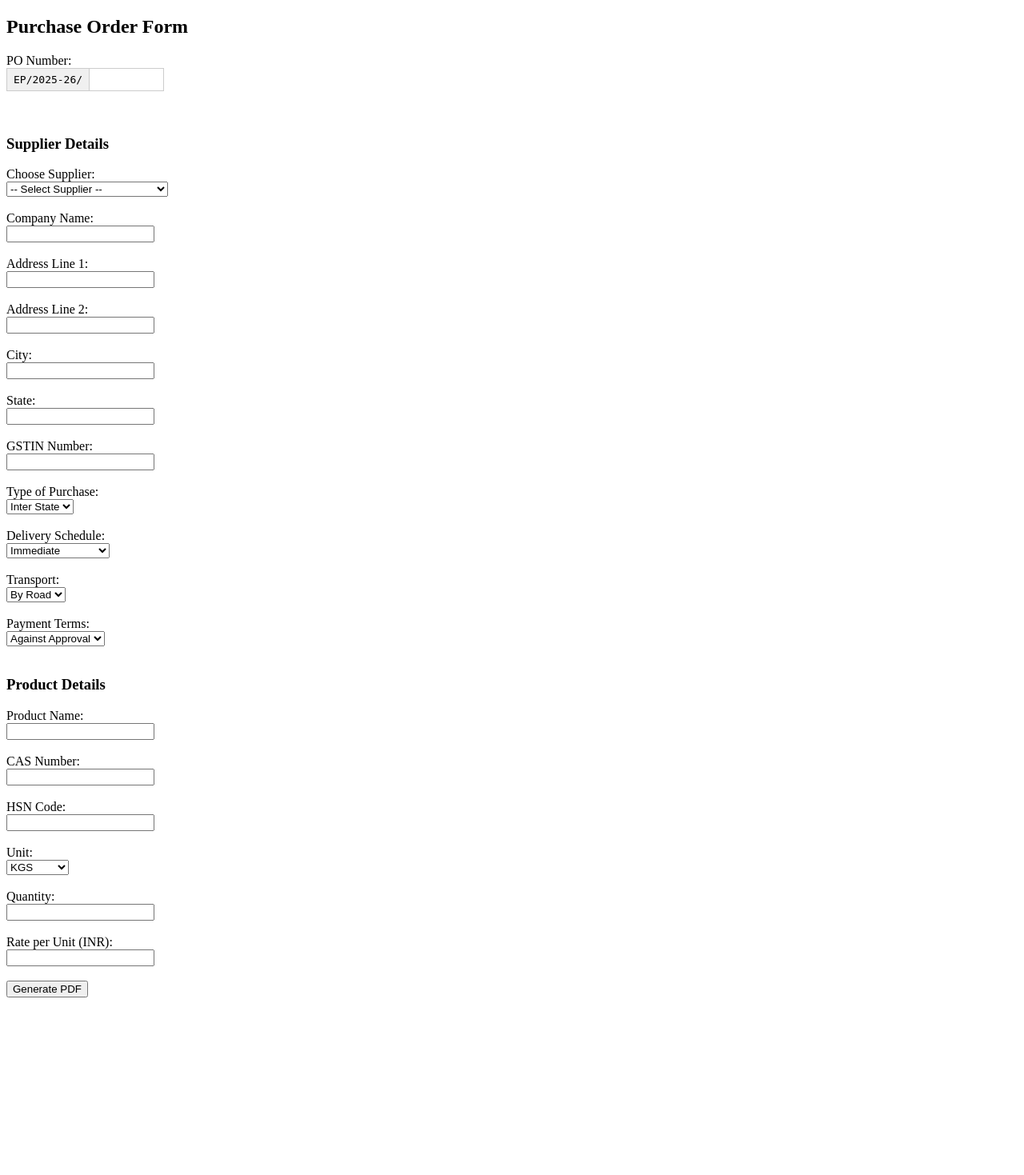
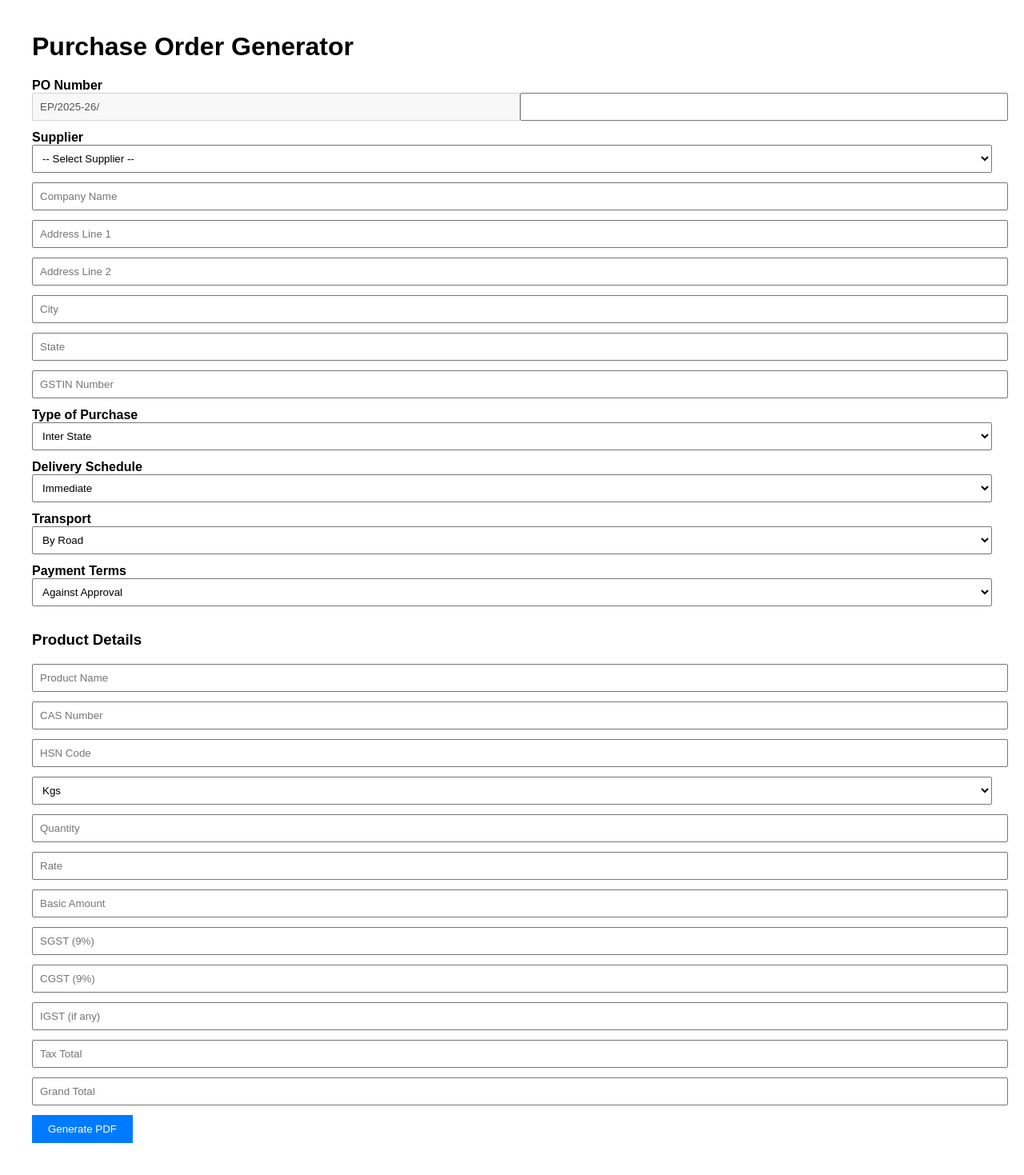
Before and after one commit to sevanthgajula/purchasse_order, a Flask app: page / in a window 1280 px wide. Shown: the whole page at 80% size. Before the commit the page ends 1247 px from the top, so only its background shows below. Run offline with Flask 3, Linux system fonts and the light colour scheme.

Commit message:
single code

```diff
--- a/templates/form.html
+++ b/templates/form.html
@@ -3,127 +3,115 @@
 <head>
     <title>Generate Purchase Order</title>
     <style>
-        .po-input-wrapper {
+        body {
+            font-family: Arial, sans-serif;
+            margin: 40px;
+        }
+        input, select, textarea {
+            margin-bottom: 12px;
+            width: 100%;
+            padding: 8px;
+        }
+        label {
+            font-weight: bold;
+        }
+        .row {
             display: flex;
-            align-items: center;
+            gap: 20px;
         }
-        .po-prefix {
-            padding: 6px 8px;
-            background-color: #f0f0f0;
-            border: 1px solid #ccc;
-            border-right: none;
-            font-family: monospace;
+        .col {
+            flex: 1;
         }
-        .po-suffix {
-            width: 80px;
-            padding: 6px;
-            border: 1px solid #ccc;
-            font-family: monospace;
+        button {
+            padding: 10px 20px;
+            background-color: #007bff;
+            color: white;
+            border: none;
+            cursor: pointer;
+        }
+        button:hover {
+            background-color: #0056b3;
         }
     </style>
+    <script>
+        function autofillSupplier() {
+            const selected = document.getElementById("supplier_select").value;
+            if (selected === "Mahalakshmi Marketing") {
+                document.getElementById("supplier_company").value = "MAHALAKSHMI MARKETING";
+                document.getElementById("supplier_address1").value = "New Steel City, Plot No-100";
+                document.getElementById("supplier_address2").value = "Doolapally, Kompally, Medchal Malkajigiri";
+                document.getElementById("supplier_city").value = "Hyderabad";
+                document.getElementById("supplier_state").value = "Telangana";
+                document.getElementById("supplier_gstin").value = "36EXPPP0332E1ZG";
+            }
+        }
+    </script>
 </head>
 <body>
-    <h2>Purchase Order Form</h2>
-    <form method="post">
+<h1>Purchase Order Generator</h1>
+<form action="/generate-po" method="post">
+    <label>PO Number</label>
+    <div class="row">
+        <div class="col"><input type="text" value="EP/2025-26/" disabled></div>
+        <div class="col"><input type="text" name="po_number" required></div>
+    </div>
 
-        <label>PO Number:</label><br/>
-        <div class="po-input-wrapper">
-            <span class="po-prefix">EP/2025-26/</span>
-            <input type="text" class="po-suffix" name="po_number_suffix" pattern="\d{3}" title="Enter last 3 digits" required>
-        </div>
-        <br/><br/>
+    <label>Supplier</label>
+    <select id="supplier_select" onchange="autofillSupplier()">
+        <option value="">-- Select Supplier --</option>
+        <option value="Mahalakshmi Marketing">Mahalakshmi Marketing</option>
+    </select>
 
-        <h3>Supplier Details</h3>
+    <input type="text" name="supplier_company" id="supplier_company" placeholder="Company Name" required>
+    <input type="text" name="supplier_address1" id="supplier_address1" placeholder="Address Line 1" required>
+    <input type="text" name="supplier_address2" id="supplier_address2" placeholder="Address Line 2">
+    <input type="text" name="supplier_city" id="supplier_city" placeholder="City" required>
+    <input type="text" name="supplier_state" id="supplier_state" placeholder="State" required>
+    <input type="text" name="supplier_gstin" id="supplier_gstin" placeholder="GSTIN Number" required>
 
-        <label>Choose Supplier:</label><br/>
-        <select id="supplier_selector" onchange="fillSupplier()" required>
-            <option value="">-- Select Supplier --</option>
-            <option value="mahalakshmi">MAHALAKSHMI MARKETING</option>
-        </select><br/><br/>
+    <label>Type of Purchase</label>
+    <select name="purchase_type" required>
+        <option value="Inter State">Inter State</option>
+        <option value="Inter City">Inter City</option>
+    </select>
 
-        <label>Company Name:</label><br/>
-        <input type="text" id="supplier_name" name="supplier_name" required><br/><br/>
+    <label>Delivery Schedule</label>
+    <select name="delivery_schedule" required>
+        <option value="Immediate">Immediate</option>
+        <option value="Within One week">Within One week</option>
+        <option value="Within One month">Within One month</option>
+    </select>
 
-        <label>Address Line 1:</label><br/>
-        <input type="text" id="supplier_address1" name="supplier_address1" required><br/><br/>
+    <label>Transport</label>
+    <select name="transport" required>
+        <option value="By Road">By Road</option>
+        <option value="By Air">By Air</option>
+    </select>
 
-        <label>Address Line 2:</label><br/>
-        <input type="text" id="supplier_address2" name="supplier_address2"><br/><br/>
+    <label>Payment Terms</label>
+    <select name="payment_terms" required>
+        <option value="Against Approval">Against Approval</option>
+    </select>
 
-        <label>City:</label><br/>
-        <input type="text" id="supplier_city" name="supplier_city" required><br/><br/>
+    <h3>Product Details</h3>
+    <input type="text" name="product_name" placeholder="Product Name" required>
+    <input type="text" name="cas_number" placeholder="CAS Number">
+    <input type="text" name="hsn_code" placeholder="HSN Code" required>
+    <select name="unit" required>
+        <option value="Kgs">Kgs</option>
+        <option value="Tonnes">Tonnes</option>
+    </select>
+    <input type="number" name="quantity" placeholder="Quantity" required>
+    <input type="number" step="0.01" name="rate" placeholder="Rate" required>
 
-        <label>State:</label><br/>
-        <input type="text" id="supplier_state" name="supplier_state" required><br/><br/>
+    <input type="number" step="0.01" name="basic_amount" placeholder="Basic Amount" required>
+    <input type="number" step="0.01" name="sgst" placeholder="SGST (9%)" required>
+    <input type="number" step="0.01" name="cgst" placeholder="CGST (9%)" required>
+    <input type="number" step="0.01" name="igst" placeholder="IGST (if any)">
+    <input type="number" step="0.01" name="tax_total" placeholder="Tax Total" required>
+    <input type="number" step="0.01" name="grand_total" placeholder="Grand Total" required>
 
-        <label>GSTIN Number:</label><br/>
-        <input type="text" id="supplier_gstin" name="supplier_gstin" required><br/><br/>
-
-        <label>Type of Purchase:</label><br/>
-        <select name="purchase_type" required>
-            <option value="Inter State">Inter State</option>
-            <option value="Inter City">Inter City</option>
-        </select><br/><br/>
-
-        <label>Delivery Schedule:</label><br/>
-        <select name="delivery_schedule" required>
-            <option value="Immediate">Immediate</option>
-            <option value="Within One Week">Within One Week</option>
-            <option value="Within One Month">Within One Month</option>
-        </select><br/><br/>
-
-        <label>Transport:</label><br/>
-        <select name="transport" required>
-            <option value="By Road">By Road</option>
-            <option value="By Air">By Air</option>
-        </select><br/><br/>
-
-        <label>Payment Terms:</label><br/>
-        <select name="payment_terms" required>
-            <option value="Against Approval">Against Approval</option>
-        </select><br/><br/>
-
-        <h3>Product Details</h3>
-
-        <label>Product Name:</label><br/>
-        <input type="text" name="product_name" required><br/><br/>
-
-        <label>CAS Number:</label><br/>
-        <input type="text" name="cas_number"><br/><br/>
-
-        <label>HSN Code:</label><br/>
-        <input type="text" name="hsn_code" required><br/><br/>
-
-       <label>Unit:</label><br/>
-<select name="unit" required>
-    <option value="KGS">KGS</option>
-    <option value="TONNES">TONNES</option>
-</select><br/><br/>
-
-
-        <label>Quantity:</label><br/>
-        <input type="number" name="quantity" required><br/><br/>
-
-        <label>Rate per Unit (INR):</label><br/>
-        <input type="number" name="rate_per_unit" required><br/><br/>
-
-
-        <input type="submit" value="Generate PDF">
-    </form>
-    <script>
-function fillSupplier() {
-    const selected = document.getElementById("supplier_selector").value;
-
-    if (selected === "mahalakshmi") {
-        document.getElementById("supplier_name").value = "MAHALAKSHMI MARKETING";
-        document.getElementById("supplier_address1").value = "New Steel City, Plot No-100";
-        document.getElementById("supplier_address2").value = "Doolapally, Kompally, Medchal Malkajigiri";
-        document.getElementById("supplier_city").value = "Hyderabad";
-        document.getElementById("supplier_state").value = "Telangana";
-        document.getElementById("supplier_gstin").value = "36EXPPP0332E1ZG";
-    }
-}
-</script>
-
+    <button type="submit">Generate PDF</button>
+</form>
 </body>
 </html>
```
Also changed, not shown: purchase_order_app.py (added, +165 -0 lines), 1 other file.
